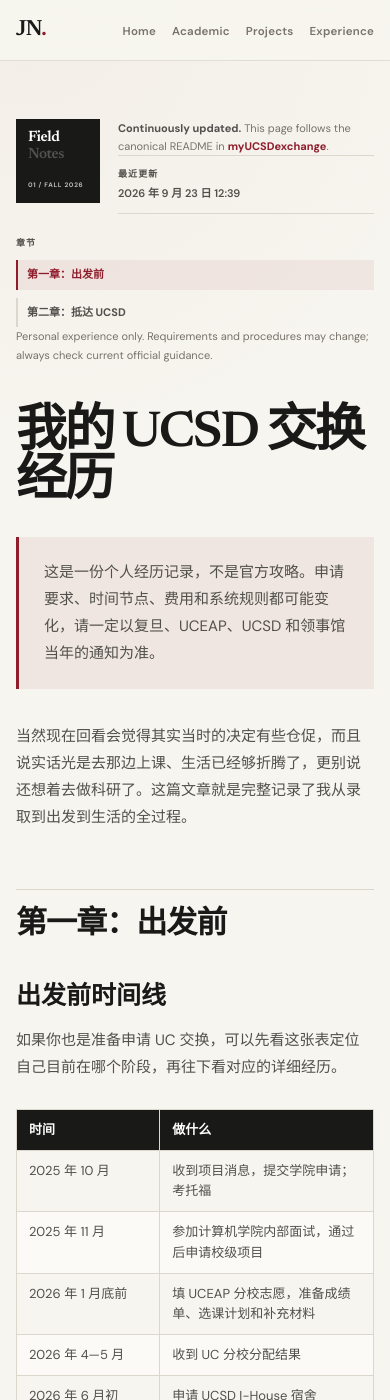
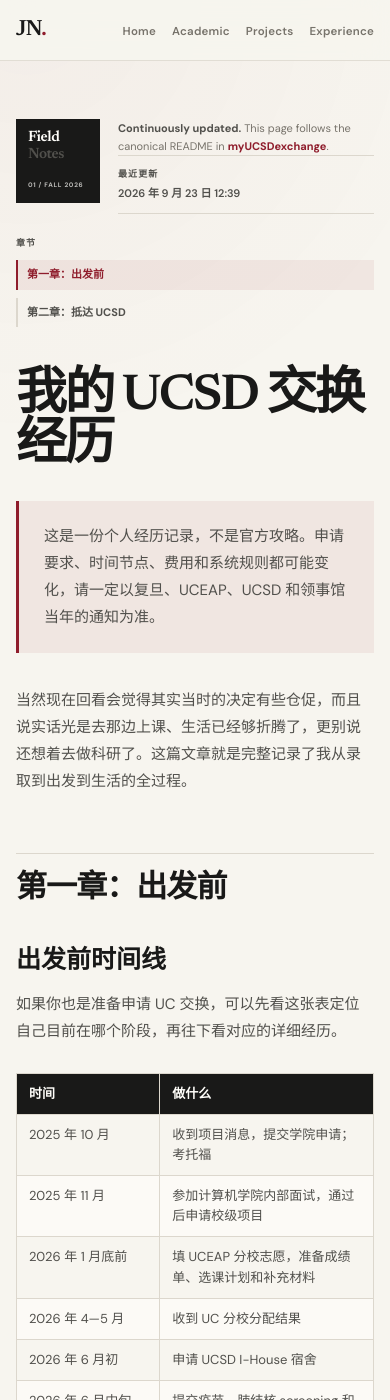
Before and after one commit to JunjieNian/JunjieNian.github.io, a Jekyll site: the page built from exchange.md, in a window 390 px wide and 1400 px high. Built offline with Jekyll 4.4.1, drawn with Linux system fonts in a browser that asks for light colours.

Commit message:
Remove exchange sidebar disclaimer

```diff
--- a/_layouts/exchange.html
+++ b/_layouts/exchange.html
@@ -19,7 +19,7 @@
     <link rel="preconnect" href="https://fonts.gstatic.com" crossorigin>
     <link href="https://fonts.googleapis.com/css2?family=DM+Sans:wght@400;500;600;700&amp;family=Newsreader:opsz,wght@6..72,500;6..72,600&amp;display=swap" rel="stylesheet">
     <link rel="stylesheet" href="/assets/shared.css?v=20260905-2">
-    <link rel="stylesheet" href="/assets/exchange.css?v=20260922-1">
+    <link rel="stylesheet" href="/assets/exchange.css?v=20260922-2">
 </head>
 <body>
     <nav class="navbar" aria-label="Primary navigation">
@@ -51,7 +51,6 @@
                     <a href="{{ chapter.url }}" {% if chapter.number == page.chapter_number %}aria-current="page"{% endif %}>{{ chapter.title }}</a>
                     {% endfor %}
                 </nav>
-                <p>Personal experience only. Requirements and procedures may change; always check current official guidance.</p>
             </aside>
 
             <article class="exchange-article">
--- a/assets/exchange.css
+++ b/assets/exchange.css
@@ -252,8 +252,7 @@
     .exchange-stamp strong { margin-top: -18px; }
     .exchange-stamp small { font-size: 6.5px; }
     .exchange-rail > p { margin-top: 0; }
-    .exchange-chapter-nav,
-    .exchange-rail > p:last-child { grid-column: 1 / -1; }
+    .exchange-chapter-nav { grid-column: 1 / -1; }
     .exchange-article { font-size: 15px; line-height: 1.8; }
     .exchange-article > h1:first-child { font-size: clamp(43px, 13vw, 58px); }
     .exchange-article h2 { margin-top: 58px; }
```
